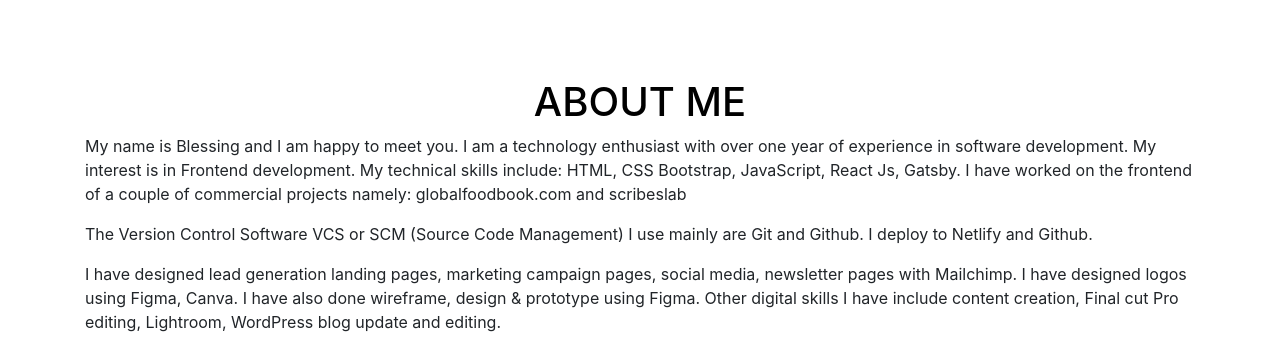
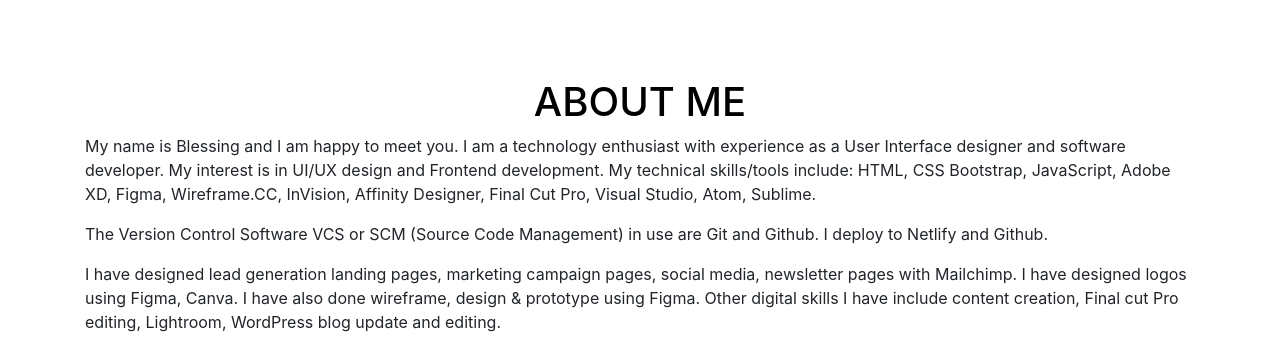
Before and after one commit to blessingokpala/tech, a plain HTML site: page index.html in a window 1280 px wide. Shown: the part 802-1149 px from the top of the page. Drawn offline with nearby package versions, Linux system fonts and the light colour scheme.

Commit message:
Updating HTML file

```diff
--- a/index.html
+++ b/index.html
@@ -51,11 +51,11 @@
       <a href="#about"><h2>ABOUT ME</h2></a>
       <div class="container">
         <p>
-          My name is Blessing and I am happy to meet you. I am a technology enthusiast with over one year of experience in software development.
-          My interest is in Frontend development. My technical skills include: HTML, CSS Bootstrap, JavaScript, React Js, Gatsby. I have worked on the frontend of a couple of commercial projects namely: globalfoodbook.com and scribeslab
+          My name is Blessing and I am happy to meet you. I am a technology enthusiast with experience as a User Interface designer and software developer.
+          My interest is in UI/UX design and Frontend development. My technical skills/tools include: HTML, CSS Bootstrap, JavaScript, Adobe XD, Figma, Wireframe.CC, InVision, Affinity Designer, Final Cut Pro, Visual Studio, Atom, Sublime.
         </p>
         <p>
-          The Version Control Software VCS or SCM (Source Code Management) I use mainly are Git and Github. I deploy to Netlify and Github.
+          The Version Control Software VCS or SCM (Source Code Management) in use are Git and Github. I deploy to Netlify and Github.
         </p>
         <p>
           I have designed lead generation landing pages, marketing campaign
```
